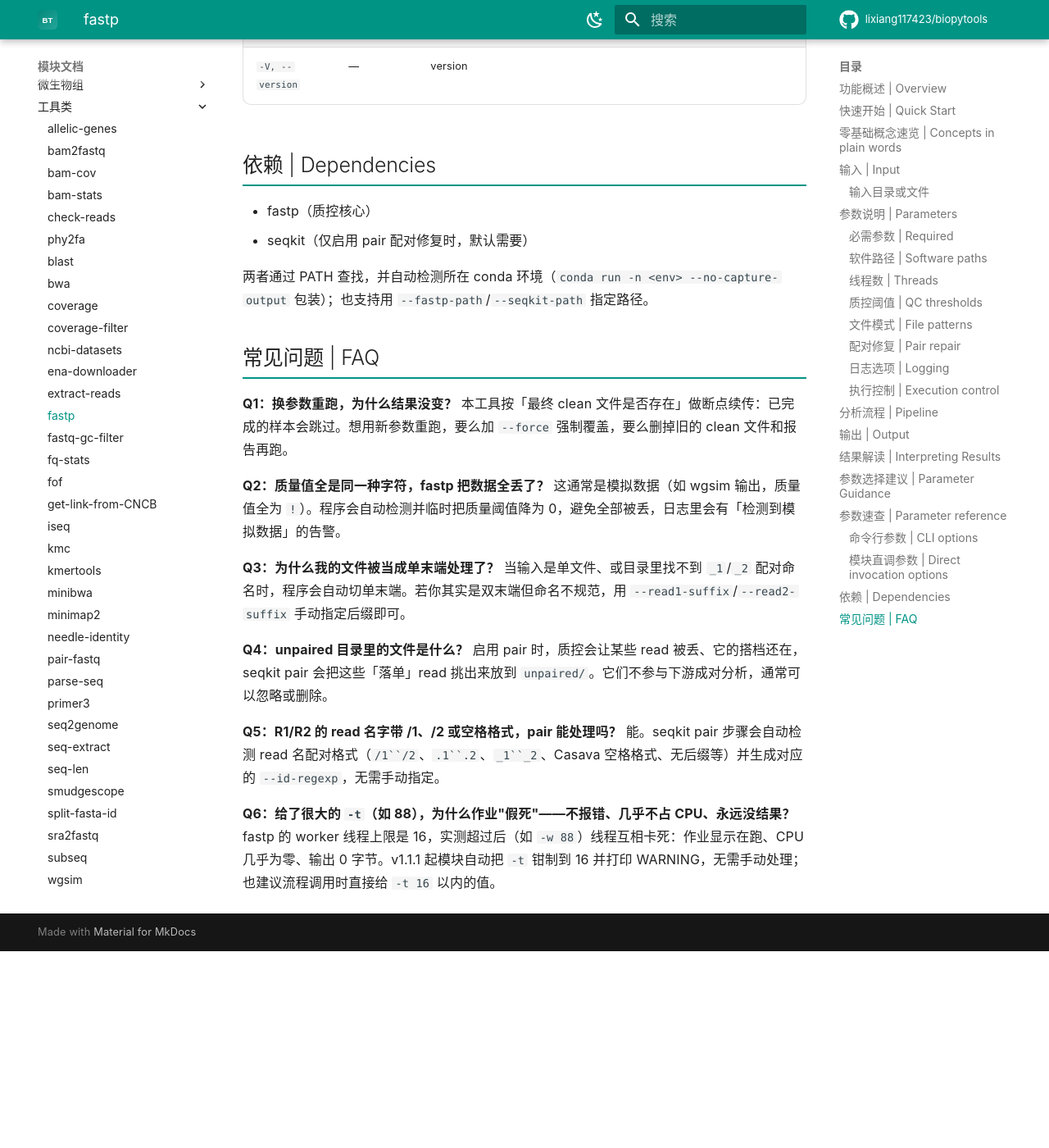
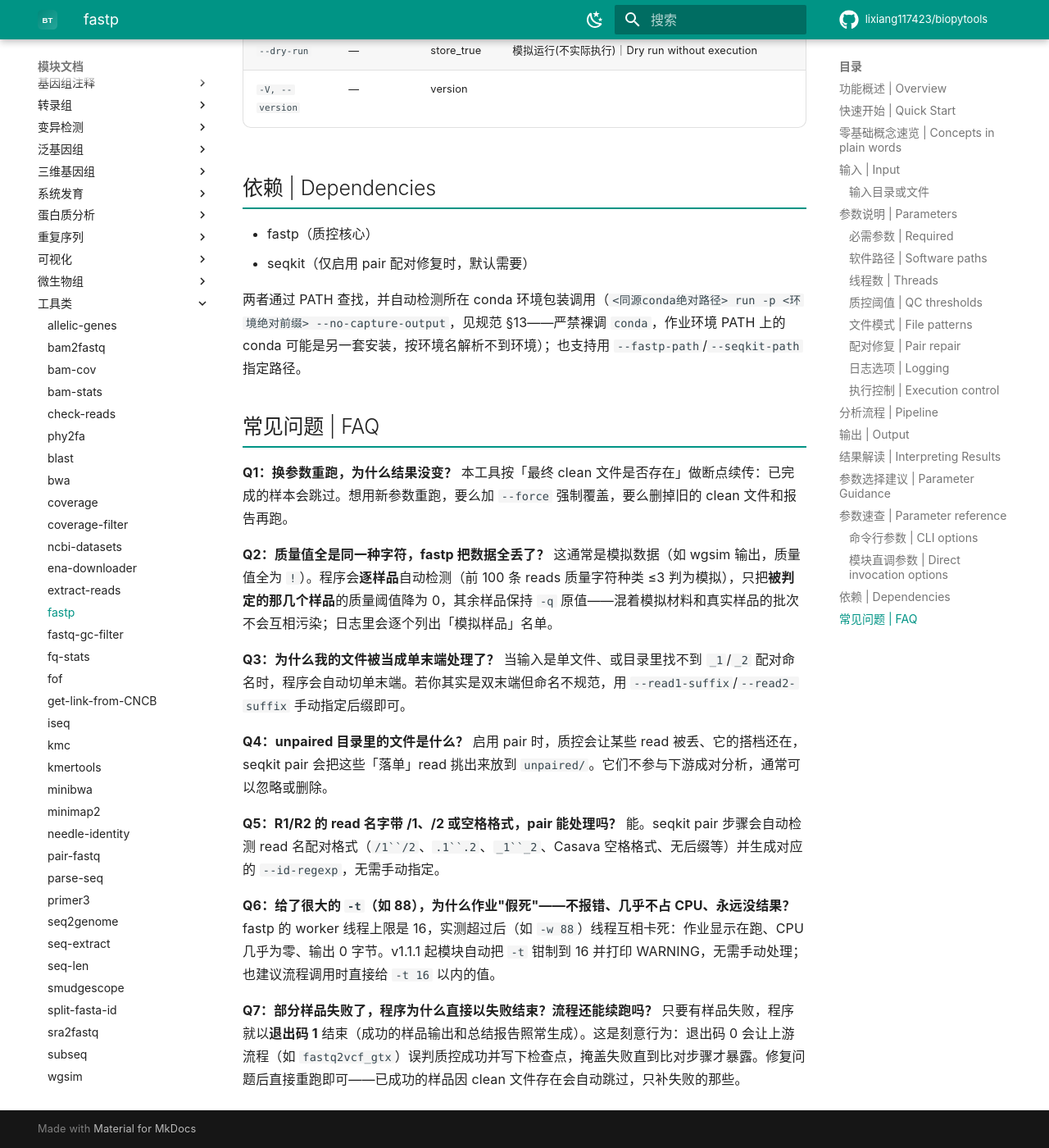
Before and after one commit to lixiang117423/biopytools, an MkDocs documentation site: the page built from docs/fastp.md, in a window 1280 px wide and 1400 px high, scrolled down 8421 px. Shown: the whole window at 82% size. Built offline with MkDocs 1.6.1 and Material for MkDocs 9.7.7, drawn with Linux system fonts in a browser that asks for light colours; comment, search, counter and statistics services are not loaded; before the commit the page ends 9581 px from its top, so only the background shows below that; some of the changed text lies outside the part shown.

Commit message:
docs(fastp): 补齐v1.72.1行为变化——概述/流程图改逐样品模拟检测口径;依赖节更新conda调用形态(同源绝对路径+-p前缀,§13);FAQ Q2细化判定细节(前100reads质量字符<=3,逐个列出模拟样品);新增FAQ Q7说明退出码1为刻意行为(防上游误判成功写检查点)及续跑方法

```diff
--- a/docs/fastp.md
+++ b/docs/fastp.md
@@ -8,7 +8,7 @@
 - 用 fastp 做质控：质量阈值、最小长度、不合格碱基比例、N 碱基上限
 - 默认只跑 fastp（可选 `--enable-pair` 追加 seqkit pair 配对修复；fastp 双端输出本身已严格成对）
 - 自动检测后缀（`_1.fq.gz`/`_2.fq.gz`、`_1.fastq.gz`/`_2.fastq.gz`）、自动识别单末端
-- 内置模拟数据检测（质量值全同自动把质量阈值降为 0，避免全丢）
+- 内置模拟数据检测（逐样品判定，模拟样品质量阈值自动降为 0，避免全丢且不污染真实样品）
 - 支持断点续传：已完成的样本自动跳过（`--force` 强制重跑）
 
 ## 快速开始 | Quick Start
@@ -93,7 +93,7 @@
 2. 查找样本配对(双末端/单末端)
   |
   v
-3. 检测模拟数据(质量值全同 -> 自动把质量阈值降为 0)
+3. 逐样品检测模拟数据(质量值近乎全同的样品 -> 仅该样品质量阈值降为 0)
   |
   v
 4. 逐样本处理:
@@ -210,7 +210,7 @@
 - fastp（质控核心）
 - seqkit（仅启用 pair 配对修复时，默认需要）
 
-两者通过 PATH 查找，并自动检测所在 conda 环境（`conda run -n <env> --no-capture-output` 包装）；也支持用 `--fastp-path`/`--seqkit-path` 指定路径。
+两者通过 PATH 查找，并自动检测所在 conda 环境包装调用（`<同源conda绝对路径> run -p <环境绝对前缀> --no-capture-output`，见规范 §13——严禁裸调 `conda`，作业环境 PATH 上的 conda 可能是另一套安装，按环境名解析不到环境）；也支持用 `--fastp-path`/`--seqkit-path` 指定路径。
 
 ## 常见问题 | FAQ
 
@@ -218,7 +218,7 @@
 本工具按「最终 clean 文件是否存在」做断点续传：已完成的样本会跳过。想用新参数重跑，要么加 `--force` 强制覆盖，要么删掉旧的 clean 文件和报告再跑。
 
 **Q2：质量值全是同一种字符，fastp 把数据全丢了？**
-这通常是模拟数据（如 wgsim 输出，质量值全为 `!`）。程序会自动检测并临时把质量阈值降为 0，避免全部被丢，日志里会有「检测到模拟数据」的告警。
+这通常是模拟数据（如 wgsim 输出，质量值全为 `!`）。程序会**逐样品**自动检测（前 100 条 reads 质量字符种类 ≤3 判为模拟），只把**被判定的那几个样品**的质量阈值降为 0，其余样品保持 `-q` 原值——混着模拟材料和真实样品的批次不会互相污染；日志里会逐个列出「模拟样品」名单。
 
 **Q3：为什么我的文件被当成单末端处理了？**
 当输入是单文件、或目录里找不到 `_1`/`_2` 配对命名时，程序会自动切单末端。若你其实是双末端但命名不规范，用 `--read1-suffix`/`--read2-suffix` 手动指定后缀即可。
@@ -231,3 +231,6 @@
 
 **Q6：给了很大的 `-t`（如 88），为什么作业"假死"——不报错、几乎不占 CPU、永远没结果？**
 fastp 的 worker 线程上限是 16，实测超过后（如 `-w 88`）线程互相卡死：作业显示在跑、CPU 几乎为零、输出 0 字节。v1.1.1 起模块自动把 `-t` 钳制到 16 并打印 WARNING，无需手动处理；也建议流程调用时直接给 `-t 16` 以内的值。
+
+**Q7：部分样品失败了，程序为什么直接以失败结束？流程还能续跑吗？**
+只要有样品失败，程序就以**退出码 1** 结束（成功的样品输出和总结报告照常生成）。这是刻意行为：退出码 0 会让上游流程（如 `fastq2vcf_gtx`）误判质控成功并写下检查点，掩盖失败直到比对步骤才暴露。修复问题后直接重跑即可——已成功的样品因 clean 文件存在会自动跳过，只补失败的那些。
```
